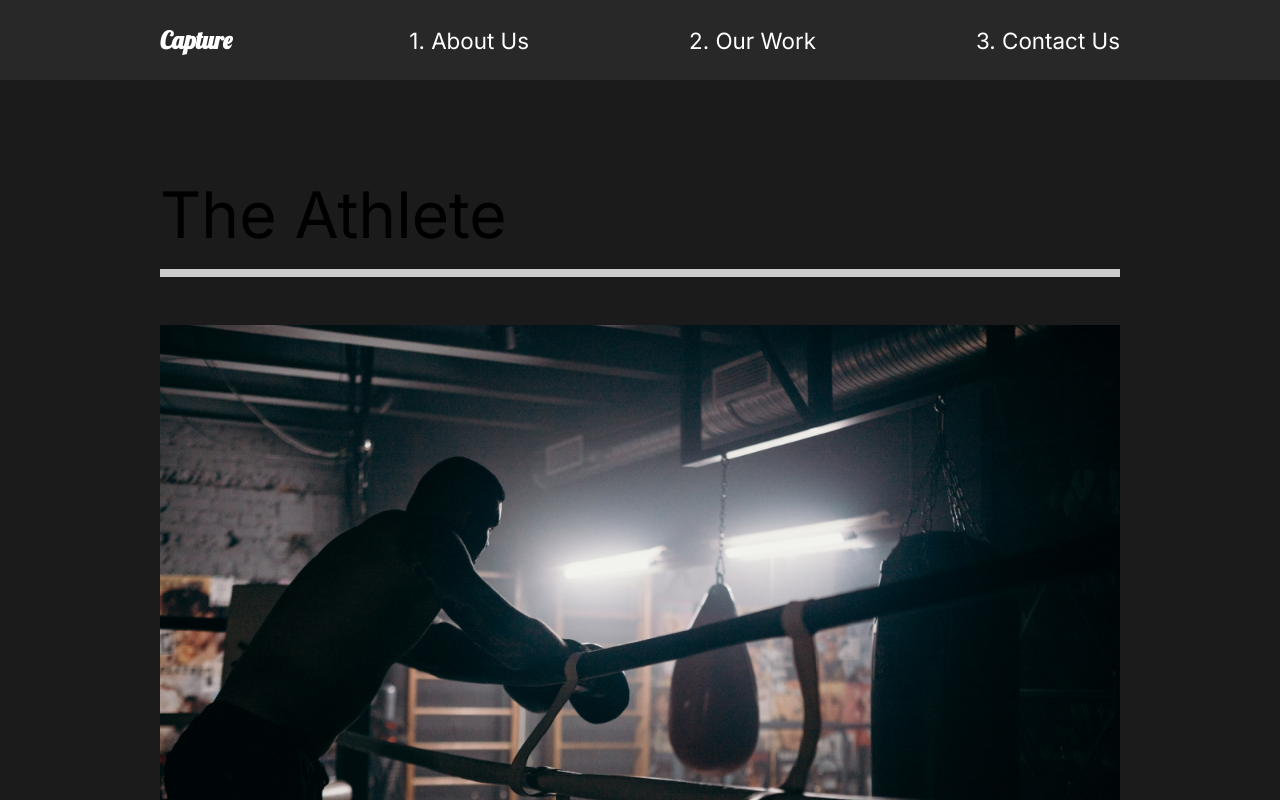
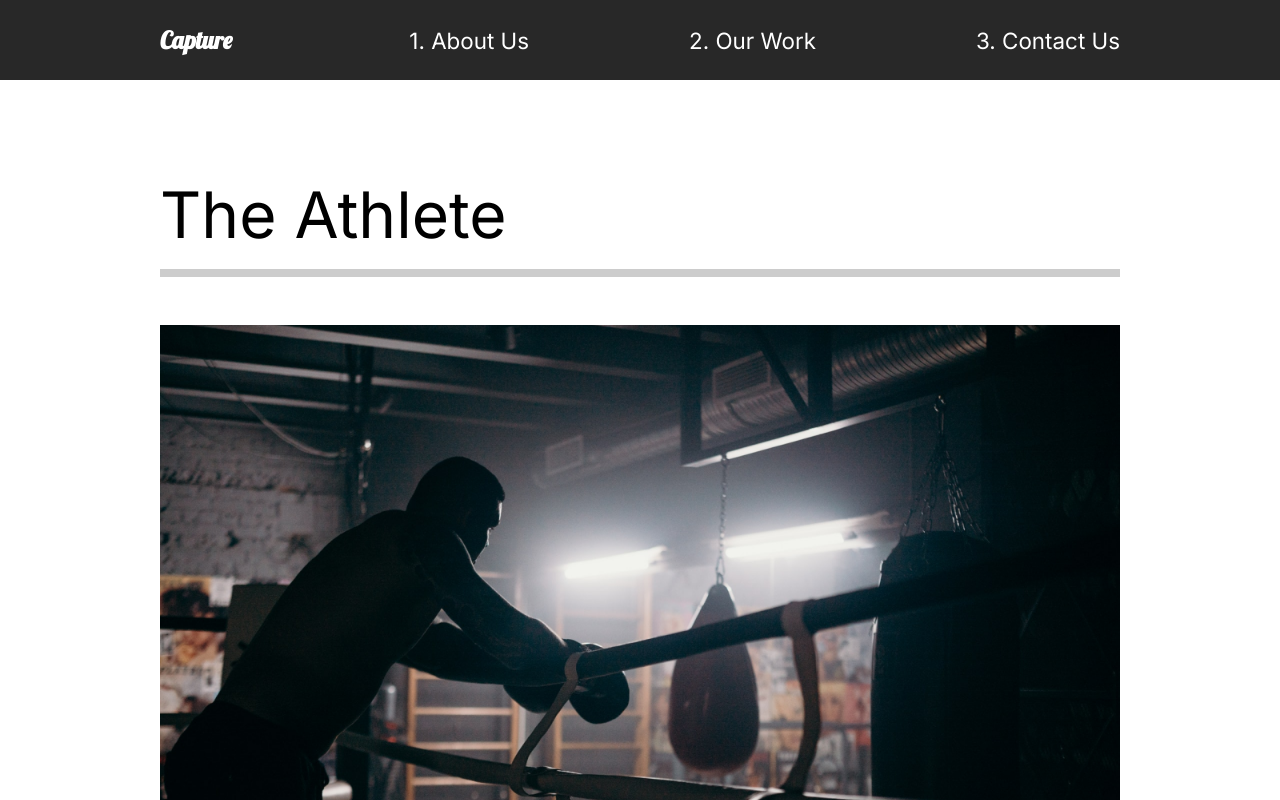
Before and after one commit to galica9999/capture, a React (Create React App) app: page /work in a window 1280 px wide. Shown: the top 800 px of the page. Built offline with nearby package versions, Linux system fonts and the light colour scheme.

Commit message:
added framer motion and animated page loading

```diff
--- a/src/App.js
+++ b/src/App.js
@@ -7,14 +7,17 @@ import ContactUs from "./pages/ContactUs";
 import OurWork from "./pages/OurWork";
 import MovieDetail from "./pages/MovieDetail";
 //router
-import { Switch, Route } from "react-router-dom";
+import { Switch, Route, useLocation } from "react-router-dom";
+import { AnimatePresence } from "framer-motion";
 
 function App() {
+    const location = useLocation();
     return (
         <div className="App">
             <GlobalStyle />
             <Nav />
-            <Switch>
+            <AnimatePresence exitBeforeEnter>
+                <Switch location={location} key={location.pathname}>
                     <Route path="/" exact>
                         <AboutUs />
                     </Route>
@@ -28,6 +31,7 @@ function App() {
                         <ContactUs />
                     </Route>
                 </Switch>
+            </AnimatePresence>
         </div>
     );
 }
--- /dev/null
+++ b/src/animation.js
@@ -0,0 +1,20 @@
+export const pageAnimation = {
+    hidden: {
+        opacity: 0,
+        y: 300,
+    },
+    show: {
+        opacity: 1,
+        y: 0,
+        transition: {
+            duration: 1,
+        },
+    },
+    exit: {
+        opacity: 0,
+        y: 300,
+        transition: {
+            duration: 1,
+        },
+    },
+};
--- a/src/components/AboutSection.js
+++ b/src/components/AboutSection.js
@@ -1,6 +1,6 @@
 import React from "react";
-import styled from "styled-components";
 import { About, Description, Image, Hide } from "../styles";
+import { motion, motionn } from "framer-motion";
 //images
 import home1 from "../img/home1.png";
 
@@ -8,19 +8,19 @@ const AboutSection = () => {
     return (
         <About>
             <Description>
-                <div className="title">
+                <motion.div className="title">
                     <Hide>
-                        <h2>We work to make</h2>
+                        <motion.h2>We work to make</motion.h2>
                     </Hide>
                     <Hide>
-                        <h2>
+                        <motion.h2>
                             your <span>dreams</span> come
-                        </h2>
+                        </motion.h2>
                     </Hide>
                     <Hide>
-                        <h2>true</h2>
+                        <motion.h2>true</motion.h2>
                     </Hide>
-                </div>
+                </motion.div>
                 <p>
                     Contact us for any photography or videography ideas that you
                     have. We have professionals with amazinng skills.
--- a/src/pages/AboutUs.js
+++ b/src/pages/AboutUs.js
@@ -2,14 +2,21 @@ import React from "react";
 import AboutSection from "../components/AboutSection";
 import ServicesSection from "../components/ServicesSection";
 import FaqSection from "../components/FaqSection";
+import { motion } from "framer-motion";
+import { pageAnimation } from "../animation";
 
 const AboutUs = () => {
     return (
-        <>
+        <motion.div
+            exit="exit"
+            variants={pageAnimation}
+            initial="hidden"
+            animate="show"
+        >
             <AboutSection />
             <ServicesSection />
             <FaqSection />
-        </>
+        </motion.div>
     );
 };
 
--- a/src/pages/ContactUs.js
+++ b/src/pages/ContactUs.js
@@ -1,10 +1,18 @@
 import React from "react";
+import { motion } from "framer-motion";
+import { pageAnimation } from "../animation";
 
 const ContactUs = () => {
     return (
-        <div>
+        <motion.div
+            exit="exit"
+            variants={pageAnimation}
+            initial="hidden"
+            animate="show"
+            style={{ background: "#fff" }}
+        >
             <h1>ContactUs</h1>
-        </div>
+        </motion.div>
     );
 };
 
--- a/src/pages/MovieDetail.js
+++ b/src/pages/MovieDetail.js
@@ -2,6 +2,8 @@ import React, { useState, useEffect } from "react";
 import styled from "styled-components";
 import { useHistory } from "react-router-dom";
 import { MovieState } from "../movieState";
+import { motion } from "framer-motion";
+import { pageAnimation } from "../animation";
 
 const MovieDetail = () => {
     const history = useHistory();
@@ -19,7 +21,12 @@ const MovieDetail = () => {
     return (
         <>
             {movie && (
-                <Details>
+                <Details
+                    exit="exit"
+                    variants={pageAnimation}
+                    initial="hidden"
+                    animate="show"
+                >
                     <Headline>
                         <h2>{movie.title}</h2>
                         <img src={movie.mainImg} alt="movie" />
@@ -42,7 +49,7 @@ const MovieDetail = () => {
     );
 };
 
-const Details = styled.div`
+const Details = styled(motion.div)`
     color: white;
 `;
 const Headline = styled.div`
--- a/src/pages/OurWork.js
+++ b/src/pages/OurWork.js
@@ -4,10 +4,18 @@ import { Link } from "react-router-dom";
 import athlete from "../img/athlete-small.png";
 import theracer from "../img/theracer-small.png";
 import goodtimes from "../img/goodtimes-small.png";
+import { motion } from "framer-motion";
+import { pageAnimation } from "../animation";
 
 const OurWork = () => {
     return (
-        <Work>
+        <Work
+            style={{ background: "#fff" }}
+            exit="exit"
+            variants={pageAnimation}
+            initial="hidden"
+            animate="show"
+        >
             <Movie>
                 <h2>The Athlete</h2>
                 <div className="line"></div>
@@ -33,7 +41,7 @@ const OurWork = () => {
     );
 };
 
-const Work = styled.div`
+const Work = styled(motion.div)`
     min-height: 100vh;
     overflow: hidden;
     padding: 5rem 10rem;
```
Lines whose indentation alone changed are shown as unchanged.
